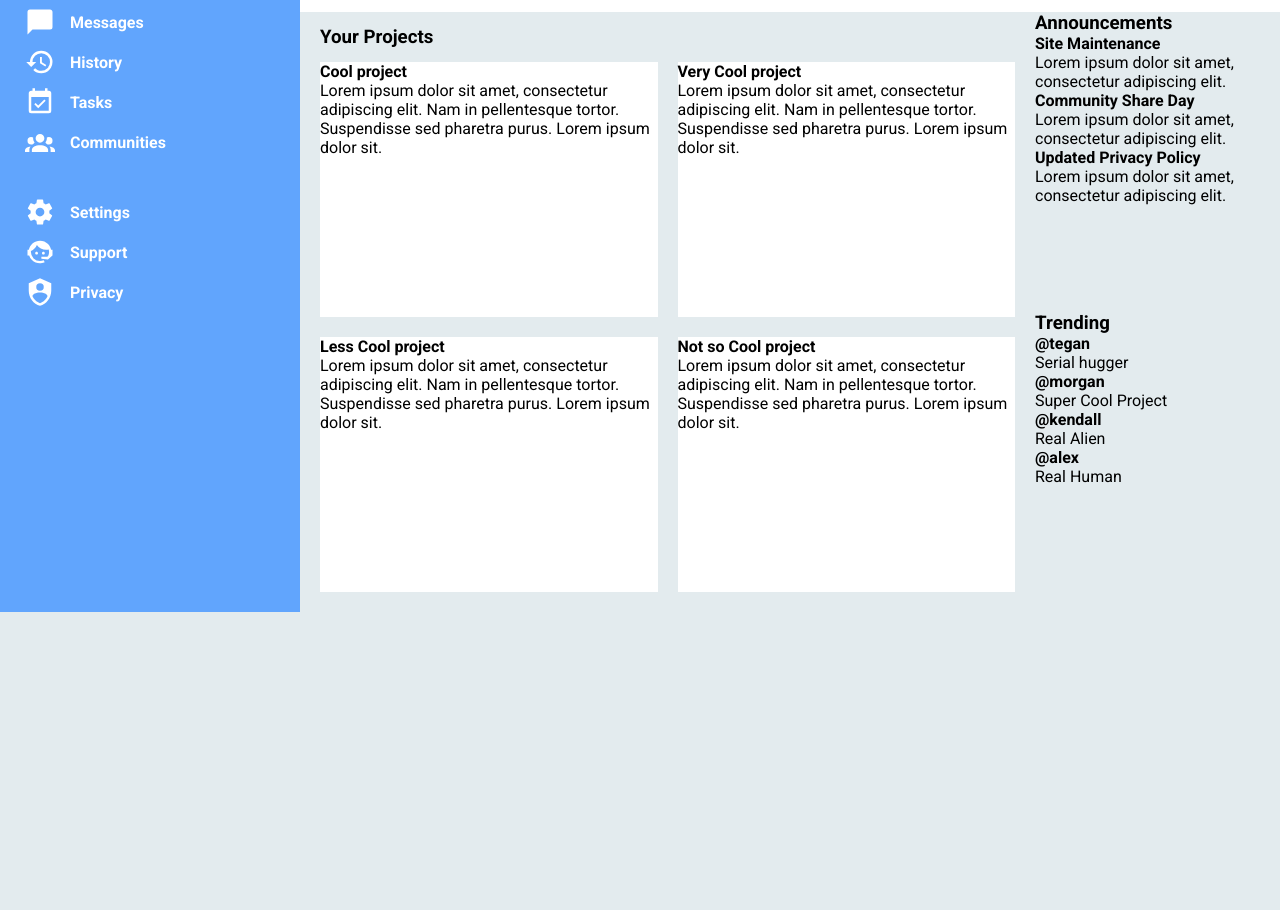
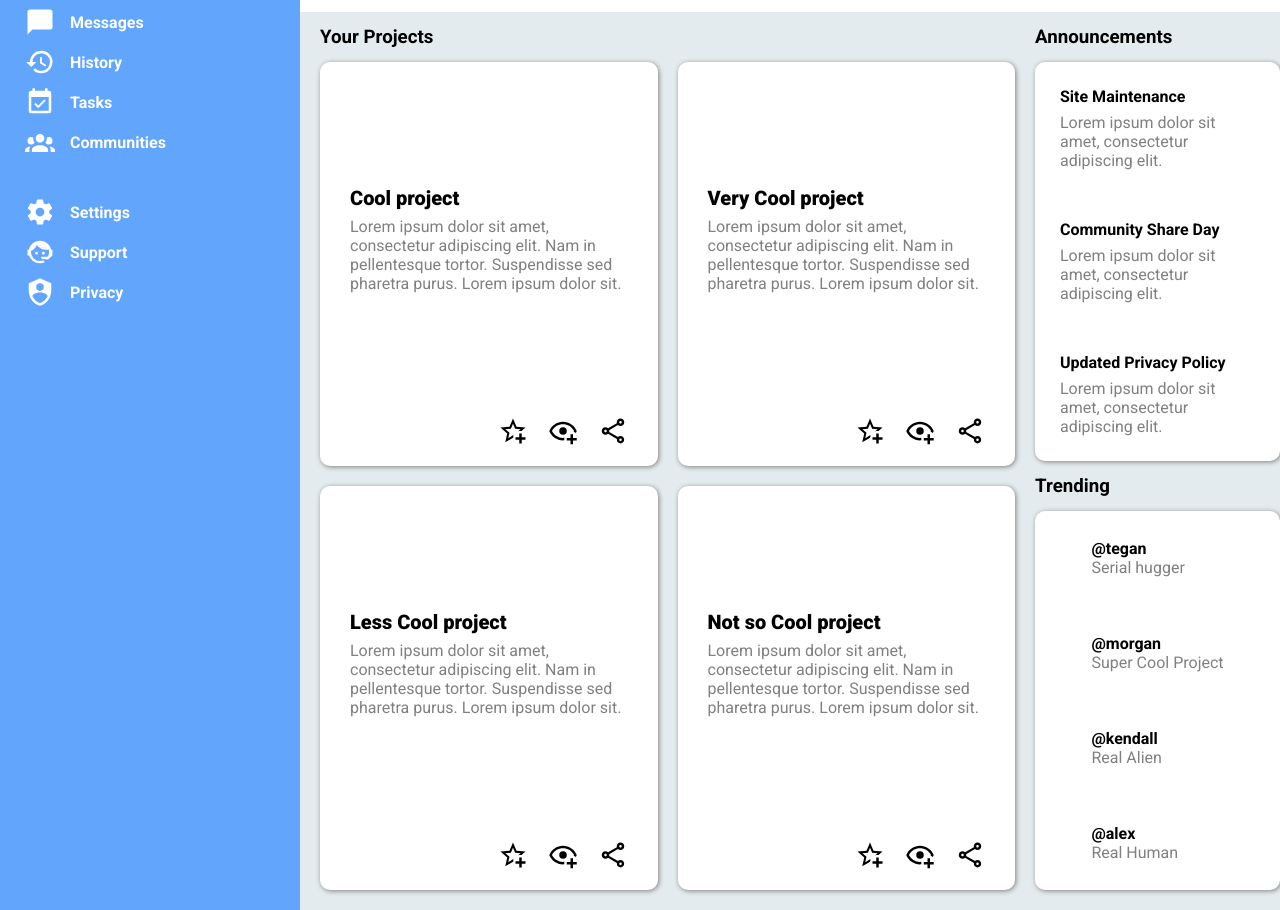
Before and after one commit to DouglasCBS/admin-dashboard, a plain HTML site: page index.html in a window 1280 px wide. Shown: the part 188-1098 px from the top of the page. Before the commit the page ends 800 px from the top, so only its background shows below. Drawn offline with Linux system fonts and the light colour scheme.

Commit message:
finish styles

```diff
--- a/index.html
+++ b/index.html
@@ -78,41 +78,78 @@
         <div class="articles">
             <h3>Your Projects</h3>
             <div class="article">
+                <div class="articleBody">
                     <h4>Cool project</h4>
                     <p>Lorem ipsum dolor sit amet, consectetur adipiscing elit. Nam in pellentesque tortor. Suspendisse sed pharetra purus. Lorem ipsum dolor sit.</p>
                 </div>
+                <div class="articleImages">
+                    <img src="img/star-plus-outline.svg" alt="star-svg">
+                    <img src="img/eye-plus-outline.svg" alt="eye-svg">
+                    <img src="img/share-variant-outline.svg" alt="share-svg">
+                </div>
+            </div>
             <div class="article">
+                <div class="articleBody">
                     <h4>Very Cool project</h4>
                     <p>Lorem ipsum dolor sit amet, consectetur adipiscing elit. Nam in pellentesque tortor. Suspendisse sed pharetra purus. Lorem ipsum dolor sit.</p>
                 </div>
+                <div class="articleImages">
+                    <img src="img/star-plus-outline.svg" alt="star-svg">
+                    <img src="img/eye-plus-outline.svg" alt="eye-svg">
+                    <img src="img/share-variant-outline.svg" alt="share-svg">
+                </div>
+            </div>
             <div class="article">
+                <div class="articleBody">
                     <h4>Less Cool project</h4>
                     <p>Lorem ipsum dolor sit amet, consectetur adipiscing elit. Nam in pellentesque tortor. Suspendisse sed pharetra purus. Lorem ipsum dolor sit.</p>
                 </div>
+                <div class="articleImages">
+                    <img src="img/star-plus-outline.svg" alt="star-svg">
+                    <img src="img/eye-plus-outline.svg" alt="eye-svg">
+                    <img src="img/share-variant-outline.svg" alt="share-svg">
+                </div>
+            </div>
             <div class="article">
+                <div class="articleBody">
                     <h4>Not so Cool project</h4>
                     <p>Lorem ipsum dolor sit amet, consectetur adipiscing elit. Nam in pellentesque tortor. Suspendisse sed pharetra purus. Lorem ipsum dolor sit.</p>
+                </div>
+                <div class="articleImages">
+                    <img src="img/star-plus-outline.svg" alt="star-svg">
+                    <img src="img/eye-plus-outline.svg" alt="eye-svg">
+                    <img src="img/share-variant-outline.svg" alt="share-svg">
+                </div>
             </div>
         </div>
 
         <div class="announcements">
             <h3>Announcements</h3>
+            <div class="announcements-first-container">
+                <div class="announcements-container">
                     <div>
                         <h4>Site Maintenance</h4>
                         <p>Lorem ipsum dolor sit amet, consectetur adipiscing elit.</p>
                     </div>
+                </div>
+                <div class="announcements-container">
                     <div>
                         <h4>Community Share Day</h4>
                         <p>Lorem ipsum dolor sit amet, consectetur adipiscing elit.</p>
                     </div>
+                </div>
+                <div class="announcements-container">
                     <div>
                         <h4>Updated Privacy Policy</h4>
                         <p>Lorem ipsum dolor sit amet, consectetur adipiscing elit.</p>
                     </div>
                 </div>
+            </div>
+        </div>
 
         <div class="trending">
             <h3>Trending</h3>
+            <div class="trending-container">
                 <div>
                     <h4>@tegan</h4>
                     <p>Serial hugger</p>
@@ -131,5 +168,6 @@
                 </div>
             </div>
         </div>
+    </div>
 </body>
 </html>
--- a/styles.css
+++ b/styles.css
@@ -60,16 +60,101 @@ header {
     background: white;
     margin-right: 20px;
     margin-bottom: 20px;
+    display: grid;
+    grid-template-rows: 1fr 50px;
+    border-radius: 10px;
+    box-shadow: 1px 1px 5px gray;
+}
+
+.articleBody {
+    grid-row: 1 / 2;
+    align-self: center;
+    display: flex;
+    flex-direction: column;
+    gap: 7px;
+    margin: 30px;
+}
+
+.articleBody p {
+    color: gray;
+}
+
+.articleBody h4 {
+    font-weight: 800;
+    font-size: 20px;
+}
+
+.articleImages {
+    grid-row: 2 / 3;
+    justify-self: end;
+    display: flex;
+    gap: 20px;
+    margin-right: 30px;
+}
+
+.article img {
+    height: 30px;
 }
 
 .announcements {
     grid-column: 2;
     grid-row: 1;
+    display: grid;
+    grid-template-rows: 50px 1fr;
+}
+
+.announcements-first-container {
+    background-color: white;
+    border-radius: 10px;
+    box-shadow: 1px 1px 5px gray;
+    display: grid;
+    grid-template-rows: 1fr 1fr 1fr;
+}
+
+.announcements-container {
+    display: flex;
+}
+
+.announcements-container div {
+    display: flex;
+    justify-content: center;
+    flex-direction: column;
+    margin: 25px;
+    gap: 7px;
+}
+
+.announcements-container p {
+    color: gray;
+}
+
+.announcements h3 {
+    align-self: center;
 }
 
 .trending {
     grid-column: 2;
     grid-row: 2;
+    display: grid;
+    grid-template-rows: 50px 1fr;
+    margin-bottom: 20px;
+}
+
+.trending h3 {
+    align-self: center;
+}
+
+.trending-container {
+    background-color: white;
+    border-radius: 10px;
+    box-shadow: 1px 1px 5px gray;
+    display: grid;
+    grid-template-rows: 1fr 1fr 1fr 1fr;
+    justify-content: center;
+    align-items: center;
+}
+
+.trending p {
+    color: gray;
 }
 
 .sidebar .logo {
@@ -133,6 +218,7 @@ header input {
     align-items: center;
     gap: 25px;
     font-weight: 700;
+    justify-content: center;
 }
 
 .usermessage {
@@ -164,5 +250,3 @@ header input {
     display: flex;
     gap: 20px
 }
-
-.mainContent
```
Lines whose indentation alone changed are shown as unchanged.
